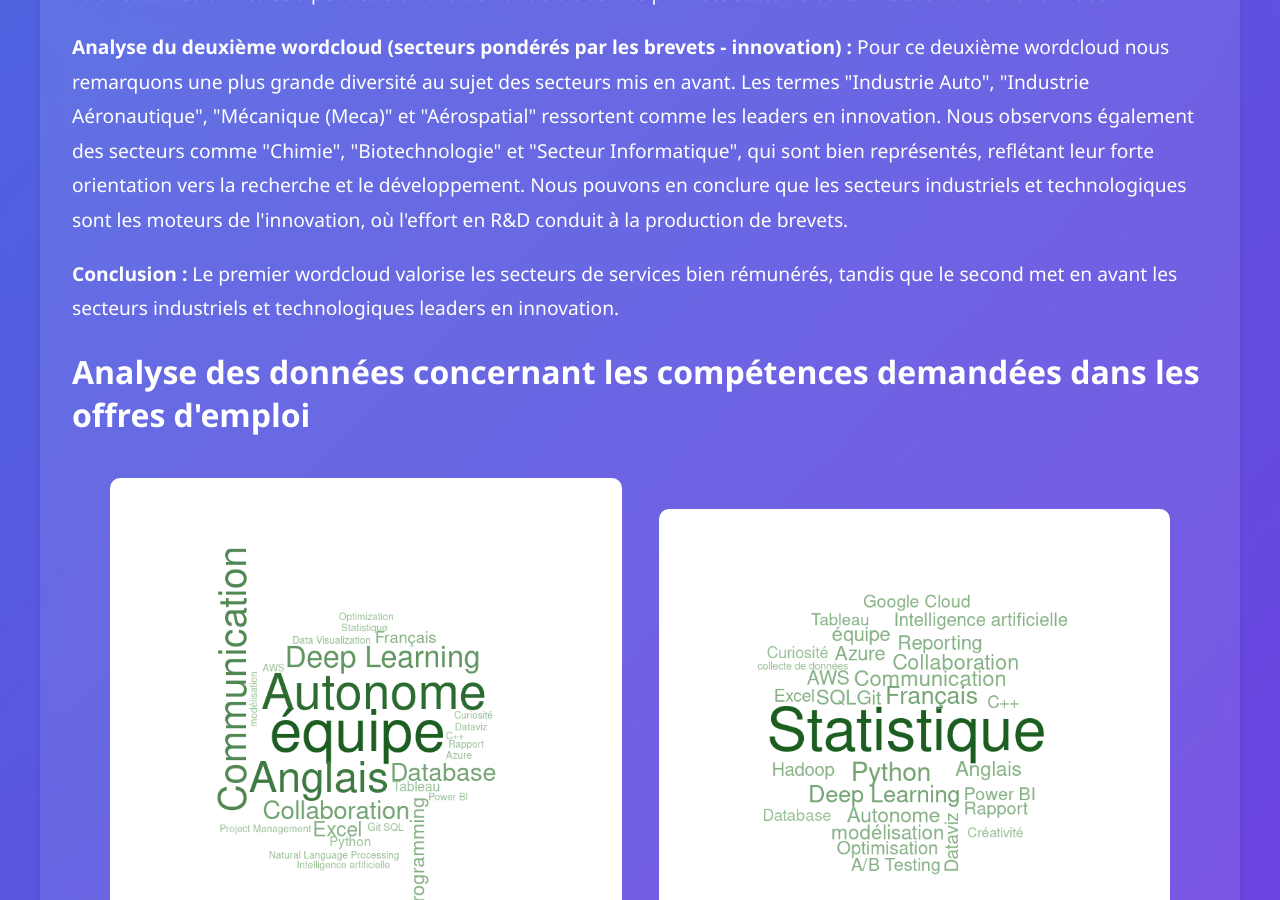
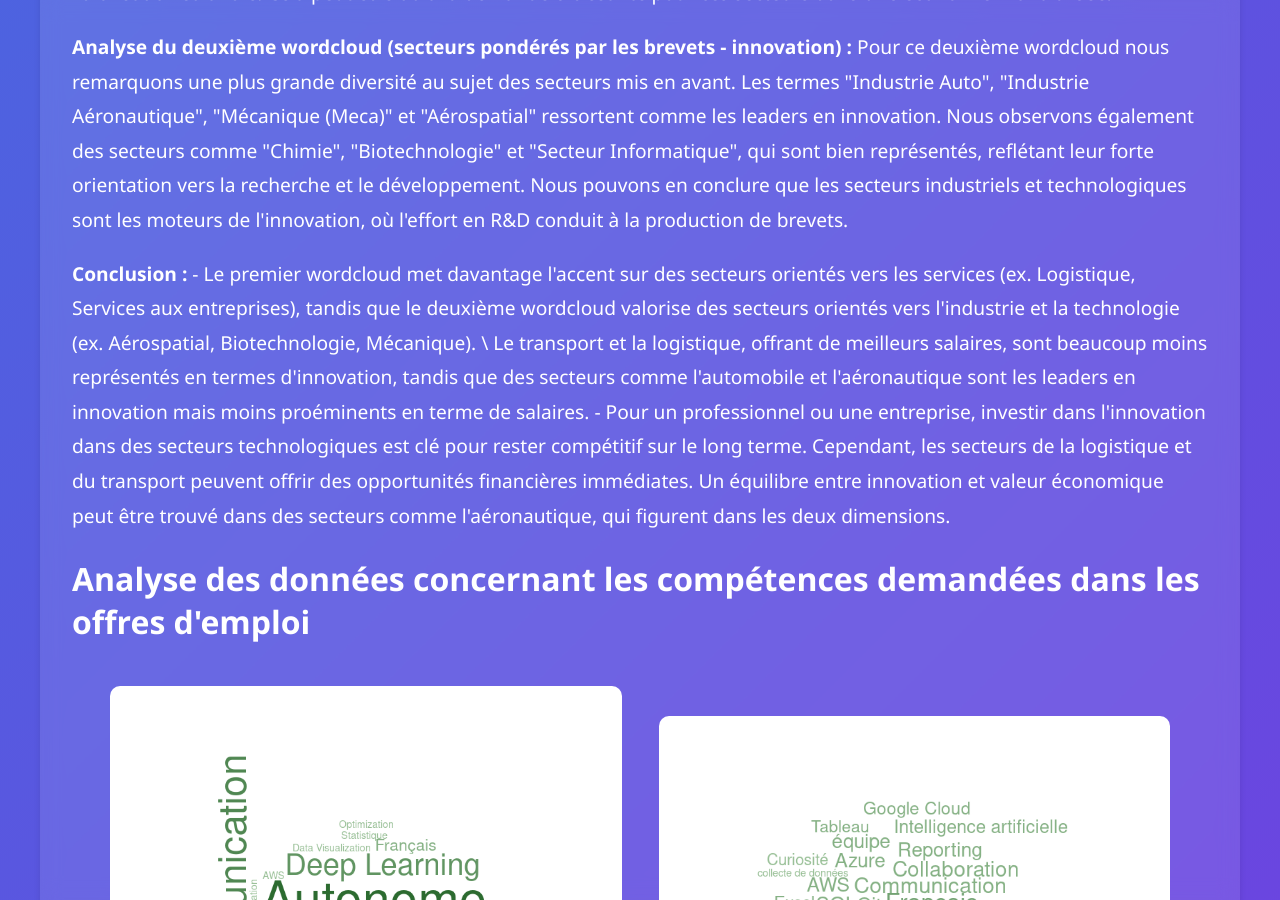
Before and after one commit to SebastienH422/ProjetR.smams, a Jekyll site: the page analyses.html, which Jekyll copies as it is, in a window 1280 px wide and 900 px high, scrolled down 993 px. Built offline with Jekyll 4.4.1, drawn with Linux system fonts in a browser that asks for light colours.

Commit message:
Update analyses.html

```diff
--- a/analyses.html
+++ b/analyses.html
@@ -89,7 +89,9 @@
                 <p><strong>Analyse du premier wordcloud (secteurs pondérés par les salaires) :</strong>  Pour ce premier wordcloud, les secteurs "Transport" et "Logistique" dominent largement, ils sont donc identifiés comme offrant des salaires compétitifs. En effet, les secteurs liés à la gestion et à la chaîne d'approvisionnement (logistique, transport, distribution) sont mis en avant, démontrant une forte valorisation salariale. Cela peut être dû à la demande croissante pour ces secteurs dans une économie mondialisée.</p>
                 <p><strong>Analyse du deuxième wordcloud (secteurs pondérés par les brevets - innovation) :</strong> Pour ce deuxième wordcloud nous remarquons une plus grande diversité au sujet des secteurs mis en avant. Les termes "Industrie Auto", "Industrie Aéronautique", "Mécanique (Meca)" et "Aérospatial" ressortent comme les leaders en innovation. Nous observons également des secteurs comme "Chimie", "Biotechnologie" et "Secteur Informatique", qui sont bien représentés, reflétant leur forte orientation vers la recherche et le développement. Nous pouvons en conclure que les secteurs industriels et technologiques sont les moteurs de l'innovation, où l'effort en R&D conduit à la production de brevets.
 </p>
-                <p><strong>Conclusion :</strong> Le premier wordcloud valorise les secteurs de services bien rémunérés, tandis que le second met en avant les secteurs industriels et technologiques leaders en innovation.</p>
+                <p><strong>Conclusion :</strong> - Le premier wordcloud met davantage l'accent sur des secteurs orientés vers les services (ex. Logistique, Services aux entreprises), tandis que le deuxième wordcloud valorise des secteurs orientés vers l'industrie et la technologie (ex. Aérospatial, Biotechnologie, Mécanique). \
+Le transport et la logistique, offrant de meilleurs salaires, sont beaucoup moins représentés en termes d'innovation, tandis que des secteurs comme l'automobile et l'aéronautique sont les leaders en innovation mais moins proéminents en terme de salaires.
+- Pour un professionnel ou une entreprise, investir dans l'innovation dans des secteurs technologiques est clé pour rester compétitif sur le long terme. Cependant, les secteurs de la logistique et du transport peuvent offrir des opportunités financières immédiates. Un équilibre entre innovation et valeur économique peut être trouvé dans des secteurs comme l'aéronautique, qui figurent dans les deux dimensions.</p>
             </section>
 
             <section class="section">
```
